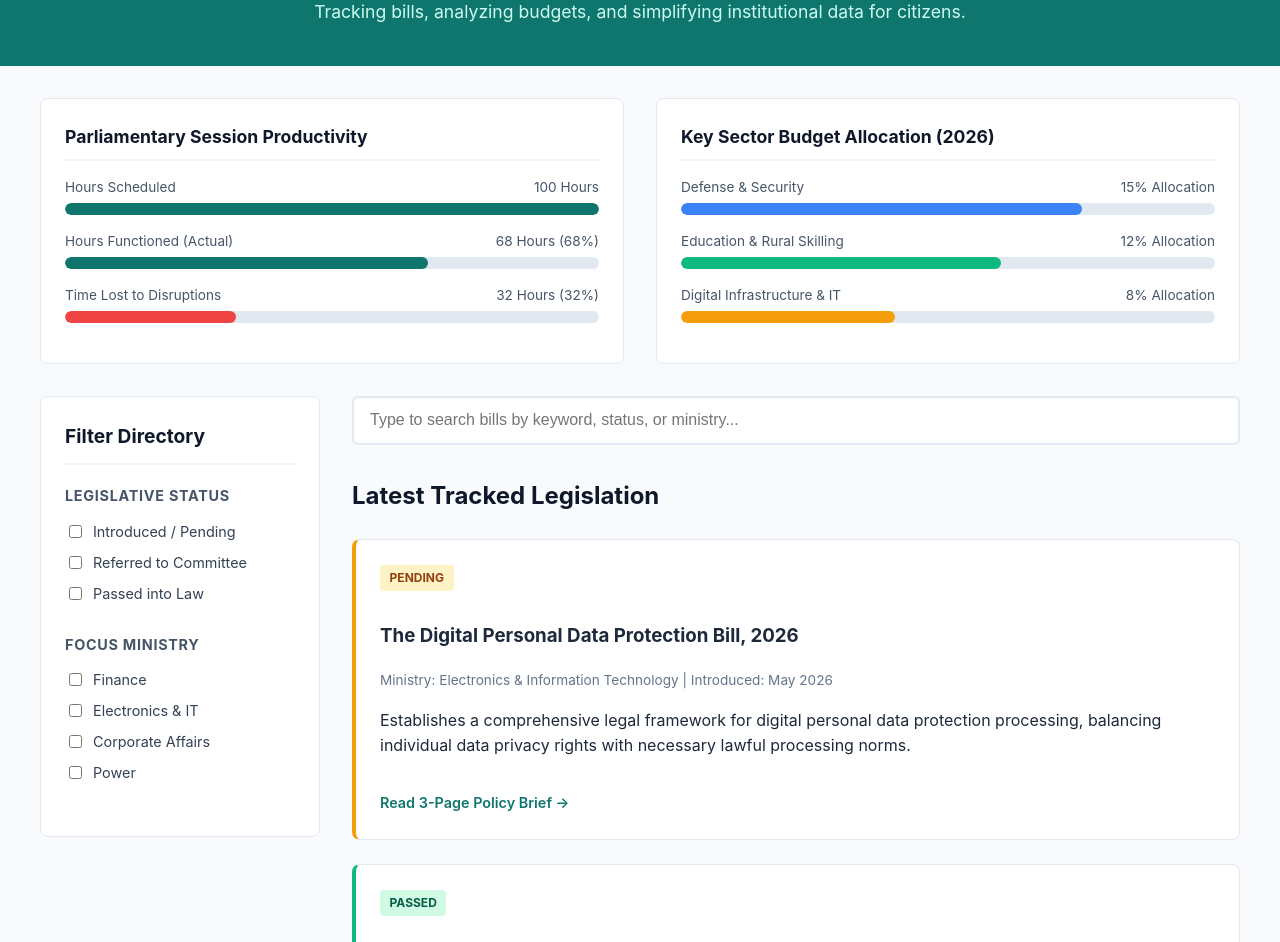
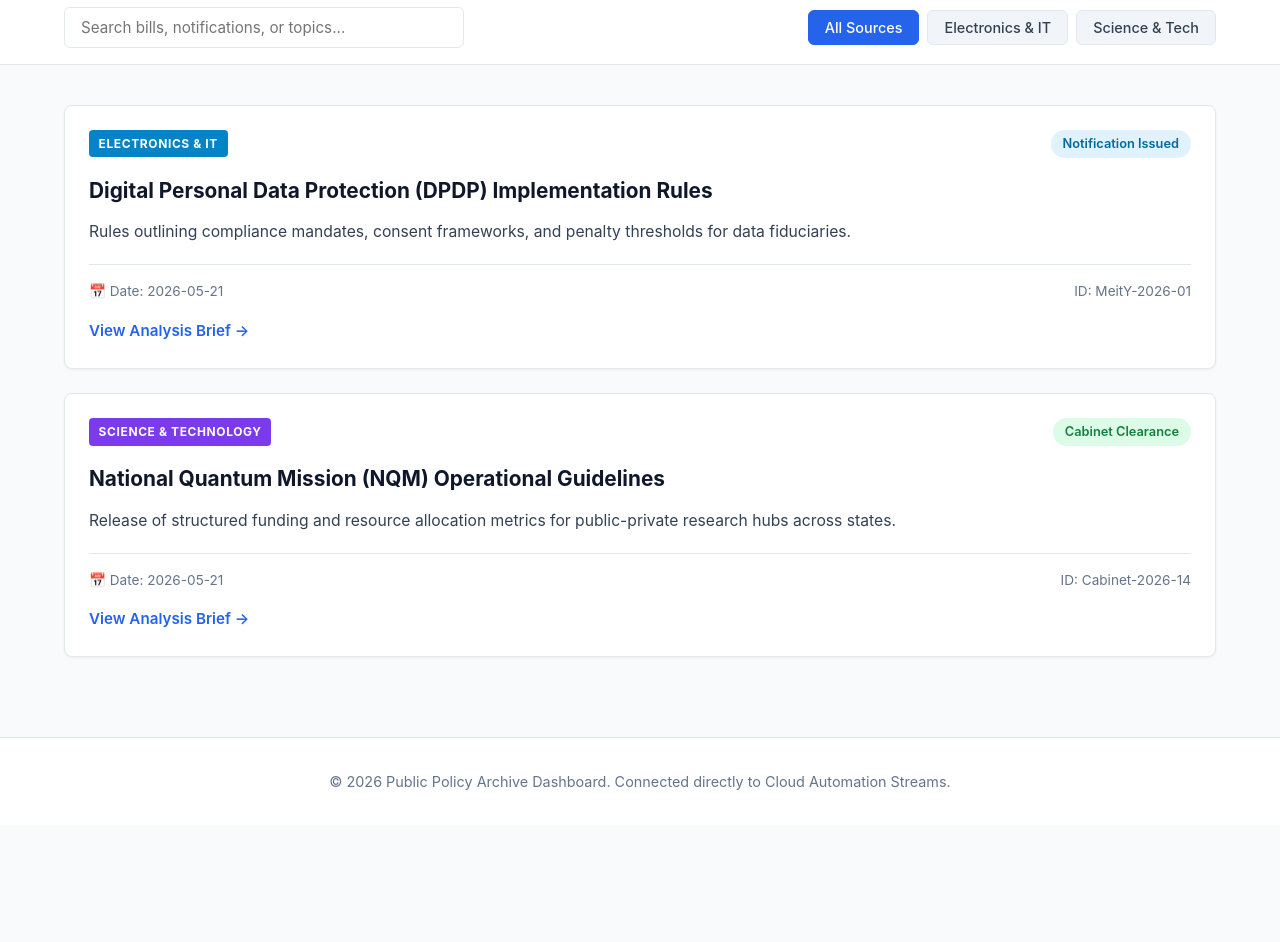
Before and after one commit to laksh14gaur-stack/ayhskal-ruag-research, a plain HTML site: page index.html in a window 1280 px wide. Shown: the part 169-1111 px from the top of the page. After the commit the page ends 994 px from the top, so only its background shows below. Drawn offline with Linux system fonts and the light colour scheme.

Commit message:
Update index.html

```diff
--- a/index.html
+++ b/index.html
@@ -3,425 +3,361 @@
 <head>
     <meta charset="UTF-8">
     <meta name="viewport" content="width=device-width, initial-scale=1.0">
-    <title>Ayhskal Ruag Policy Research - Dashboard</title>
+    <title>India Public Policy & Legislative Tracker</title>
     <style>
-        body {
-            font-family: -apple-system, BlinkMacSystemFont, "Segoe UI", Roboto, Arial, sans-serif;
-            line-height: 1.6;
+        :root {
+            --primary-color: #0f172a;
+            --secondary-color: #2563eb;
+            --bg-light: #f8fafc;
+            --border-color: #e2e8f0;
+            --text-main: #334155;
+            --text-dark: #0f172a;
+            --meity-color: #0284c7;
+            --dst-color: #7c3aed;
+            --generic-ministry: #475569;
+        }
+
+        * {
+            box-sizing: border-box;
             margin: 0;
             padding: 0;
-            background-color: #f8fafc;
-            color: #1e293b;
+            font-family: -apple-system, BlinkMacSystemFont, "Segoe UI", Roboto, "Helvetica Neue", Arial, sans-serif;
         }
 
-        /* Header Navigation */
+        body {
+            background-color: var(--bg-light);
+            color: var(--text-main);
+            line-height: 1.6;
+        }
+
         header {
-            background-color: #0f172a;
-            color: #ffffff;
-            padding: 1rem 2rem;
+            background-color: var(--primary-color);
+            color: white;
+            padding: 2rem 5%;
+            border-bottom: 4px solid var(--secondary-color);
+        }
+
+        .header-container {
+            max-width: 1200px;
+            margin: 0 auto;
+        }
+
+        header h1 {
+            font-size: 2.2rem;
+            font-weight: 700;
+            letter-spacing: -0.05em;
+            margin-bottom: 0.5rem;
+        }
+
+        header p {
+            color: #94a3b8;
+            font-size: 1.1rem;
+        }
+
+        nav {
+            background-color: white;
+            border-bottom: 1px solid var(--border-color);
+            padding: 1rem 5%;
+            position: sticky;
+            top: 0;
+            z-index: 100;
+        }
+
+        .nav-container {
+            max-width: 1200px;
+            margin: 0 auto;
             display: flex;
             justify-content: space-between;
             align-items: center;
+            flex-wrap: wrap;
+            gap: 1rem;
         }
 
-        header h1 {
-            margin: 0;
-            font-size: 1.4rem;
-            font-weight: 700;
-            letter-spacing: -0.03em;
+        .search-box {
+            position: relative;
+            flex: 1;
+            max-width: 400px;
         }
 
-        nav a {
-            color: #cbd5e1;
-            text-decoration: none;
-            margin-left: 1.5rem;
+        .search-box input {
+            width: 100%;
+            padding: 0.6rem 1rem;
+            border: 1px solid var(--border-color);
+            border-radius: 6px;
             font-size: 0.95rem;
-        }
-
-        nav a:hover {
-            color: #ffffff;
-        }
-
-        /* Hero Banner */
-        .hero {
-            background-color: #0f766e;
-            color: #ffffff;
-            padding: 2.5rem 2rem;
-            text-align: center;
-        }
-
-        .hero h2 {
-            margin: 0 0 0.5rem 0;
-            font-size: 2rem;
-        }
-
-        .hero p {
-            margin: 0;
-            color: #ccfbf1;
-            font-size: 1.1rem;
-        }
-
-        /* Visual Data Analytics Section */
-        .analytics-container {
-            max-width: 1200px;
-            margin: 2rem auto 0 auto;
-            padding: 0 1rem;
-            display: grid;
-            grid-template-columns: 1fr 1fr;
-            gap: 2rem;
-        }
-
-        @media (max-width: 768px) {
-            .analytics-container { grid-template-columns: 1fr; }
-        }
-
-        .chart-card {
-            background: #ffffff;
-            padding: 1.5rem;
-            border-radius: 8px;
-            border: 1px solid #e2e8f0;
-        }
-
-        .chart-card h3 {
-            margin: 0 0 1rem 0;
-            color: #0f172a;
-            font-size: 1.1rem;
-            border-bottom: 2px solid #f1f5f9;
-            padding-bottom: 0.5rem;
-        }
-
-        .chart-row {
-            margin-bottom: 1rem;
-        }
-
-        .chart-label {
-            display: flex;
-            justify-content: space-between;
-            font-size: 0.85rem;
-            color: #475569;
-            margin-bottom: 0.25rem;
-        }
-
-        .bar-bg {
-            background-color: #e2e8f0;
-            height: 12px;
-            border-radius: 6px;
-            width: 100%;
-            overflow: hidden;
-        }
-
-        .bar-fill {
-            background-color: #0f766e;
-            height: 100%;
-            border-radius: 6px;
-        }
-
-        .bar-fill.accent-one { background-color: #3b82f6; }
-        .bar-fill.accent-two { background-color: #f59e0b; }
-        .bar-fill.accent-three { background-color: #10b981; }
-
-        /* Main Layout Grid */
-        .container {
-            max-width: 1200px;
-            margin: 2rem auto;
-            padding: 0 1rem;
-            display: grid;
-            grid-template-columns: 280px 1fr;
-            gap: 2rem;
-        }
-
-        @media (max-width: 768px) {
-            .container { grid-template-columns: 1fr; }
-        }
-
-        /* Sidebar styles */
-        aside {
-            background: #ffffff;
-            padding: 1.5rem;
-            border-radius: 8px;
-            border: 1px solid #e2e8f0;
-            height: fit-content;
-        }
-
-        aside h3 {
-            margin-top: 0;
-            color: #0f172a;
-            border-bottom: 2px solid #f1f5f9;
-            padding-bottom: 0.75rem;
-            font-size: 1.2rem;
-        }
-
-        .filter-section {
-            margin-bottom: 1.75rem;
-        }
-
-        .filter-section h4 {
-            margin: 0 0 0.75rem 0;
-            color: #475569;
-            font-size: 0.9rem;
-            text-transform: uppercase;
-            letter-spacing: 0.05em;
-        }
-
-        .checkbox-group {
-            display: flex;
-            flex-direction: column;
-            gap: 0.5rem;
-        }
-
-        .checkbox-label {
-            display: flex;
-            align-items: center;
-            gap: 0.5rem;
-            font-size: 0.9rem;
-            color: #334155;
-            cursor: pointer;
-        }
-
-        /* Main Content Area */
-        main {
-            display: flex;
-            flex-direction: column;
-            gap: 1.5rem;
-        }
-
-        main h2 {
-            margin: 0;
-            color: #0f172a;
-            font-size: 1.5rem;
-        }
-
-        /* Search Bar */
-        .search-container {
-            margin-bottom: 0.5rem;
-        }
-
-        .search-input {
-            width: 100%;
-            padding: 0.85rem 1rem;
-            font-size: 1rem;
-            border: 2px solid #e2e8f0;
-            border-radius: 6px;
-            background-color: #ffffff;
-            color: #1e293b;
-            box-sizing: border-box;
             outline: none;
             transition: border-color 0.2s;
         }
 
-        .search-input:focus {
-            border-color: #0f766e;
+        .search-box input:focus {
+            border-color: var(--secondary-color);
         }
 
-        /* Bill Cards */
+        .filter-group {
+            display: flex;
+            gap: 0.5rem;
+        }
+
+        .filter-btn {
+            background-color: #f1f5f9;
+            border: 1px solid var(--border-color);
+            padding: 0.5rem 1rem;
+            border-radius: 6px;
+            cursor: pointer;
+            font-size: 0.9rem;
+            font-weight: 500;
+            color: var(--text-main);
+            transition: all 0.2s;
+        }
+
+        .filter-btn:hover, .filter-btn.active {
+            background-color: var(--secondary-color);
+            color: white;
+            border-color: var(--secondary-color);
+        }
+
+        main {
+            max-width: 1200px;
+            margin: 2.5rem auto;
+            padding: 0 1.5rem;
+        }
+
+        .dashboard-grid {
+            display: grid;
+            grid-template-columns: 1fr;
+            gap: 1.5rem;
+        }
+
         .bill-card {
-            background: #ffffff;
+            background: white;
+            border: 1px solid var(--border-color);
+            border-radius: 8px;
             padding: 1.5rem;
-            border-radius: 8px;
-            border: 1px solid #e2e8f0;
+            box-shadow: 0 1px 3px rgba(0,0,0,0.05);
             transition: transform 0.2s, box-shadow 0.2s;
         }
 
         .bill-card:hover {
             transform: translateY(-2px);
-            box-shadow: 0 10px 15px -3px rgba(0, 0, 0, 0.05);
+            box-shadow: 0 4px 6px -1px rgba(0, 0, 0, 0.1);
         }
 
-        .bill-card.pending { border-left: 4px solid #f59e0b; }
-        .bill-card.passed { border-left: 4px solid #10b981; }
-        .bill-card.committee { border-left: 4px solid #3b82f6; }
+        .bill-header {
+            display: flex;
+            justify-content: space-between;
+            align-items: center;
+            margin-bottom: 1rem;
+            flex-wrap: wrap;
+            gap: 0.5rem;
+        }
 
-        .status-tag {
-            display: inline-block;
-            padding: 0.2rem 0.6rem;
+        .ministry-tag {
+            font-size: 0.75rem;
+            text-transform: uppercase;
+            font-weight: 700;
+            letter-spacing: 0.05em;
+            padding: 0.25rem 0.6rem;
             border-radius: 4px;
-            font-size: 0.75rem;
-            font-weight: bold;
-            text-transform: uppercase;
+            color: white;
+        }
+
+        .tag-meity { background-color: var(--meity-color); }
+        .tag-dst { background-color: var(--dst-color); }
+        .tag-generic { background-color: var(--generic-ministry); }
+
+        .status-badge {
+            font-size: 0.8rem;
+            font-weight: 600;
+            padding: 0.25rem 0.75rem;
+            border-radius: 9999px;
+        }
+
+        .badge-active { background-color: #e0f2fe; color: #0369a1; }
+        .badge-approved { background-color: #dcfce7; color: #15803d; }
+        .badge-published { background-color: #f0fdf4; color: #166534; }
+        .badge-pending { background-color: #fef3c7; color: #b45309; }
+
+        .bill-title {
+            color: var(--text-dark);
+            font-size: 1.3rem;
+            font-weight: 700;
             margin-bottom: 0.75rem;
         }
 
-        .status-tag.pending { background-color: #fef3c7; color: #92400e; }
-        .status-tag.passed { background-color: #d1fae5; color: #065f46; }
-        .status-tag.committee { background-color: #dbeafe; color: #1e40af; }
+        .bill-summary {
+            color: var(--text-main);
+            font-size: 0.98rem;
+            margin-bottom: 1.25rem;
+        }
 
-        .bill-meta {
+        .bill-footer {
+            display: flex;
+            justify-content: space-between;
+            align-items: center;
+            border-top: 1px solid var(--border-color);
+            padding-top: 1rem;
             font-size: 0.85rem;
             color: #64748b;
-            margin-bottom: 1rem;
+            flex-wrap: wrap;
+            gap: 0.5rem;
         }
 
-        .brief-link {
+        .view-brief-btn {
             display: inline-block;
             margin-top: 1rem;
-            color: #0f766e;
+            color: var(--secondary-color);
             text-decoration: none;
             font-weight: 600;
-            font-size: 0.9rem;
+            font-size: 0.95rem;
         }
 
-        .brief-link:hover {
+        .view-brief-btn:hover {
             text-decoration: underline;
+        }
+
+        .error-text {
+            text-align: center;
+            padding: 3rem;
+            background: #fff;
+            border: 1px solid var(--border-color);
+            border-radius: 8px;
+            color: #94a3b8;
         }
 
         footer {
             text-align: center;
             padding: 2rem;
-            background-color: #0f172a;
-            color: #94a3b8;
-            font-size: 0.85rem;
-            margin-top: 4rem;
+            color: #64748b;
+            font-size: 0.9rem;
+            margin-top: 5rem;
+            border-top: 1px solid var(--border-color);
+            background: white;
         }
     </style>
 </head>
 <body>
 
     <header>
-        <h1>Ayhskal Ruag Policy Research</h1>
-        <nav>
-            <a href="#">Home</a>
-            <a href="#">Bills</a>
-            <a href="#">Committee Reports</a>
-            <a href="#">Budgets</a>
-        </nav>
+        <div class="header-container">
+            <h1>India Legislative & Public Policy Tracker</h1>
+            <p>Automated tracking of central ministries, regulatory updates, and gazette notifications</p>
+        </div>
     </header>
 
-    <section class="hero">
-        <h2>Independent Legislative & Policy Analysis</h2>
-        <p>Tracking bills, analyzing budgets, and simplifying institutional data for citizens.</p>
-    </section>
-
-    <!-- Visual Data Analytics Section -->
-    <div class="analytics-container">
-        <div class="chart-card">
-            <h3>Parliamentary Session Productivity</h3>
-            <div class="chart-row">
-                <div class="chart-label"><span>Hours Scheduled</span> <span>100 Hours</span></div>
-                <div class="bar-bg"><div class="bar-fill" style="width: 100%;"></div></div>
+    <nav>
+        <div class="nav-container">
+            <div class="search-box">
+                <input type="text" id="policySearch" placeholder="Search bills, notifications, or topics...">
             </div>
-            <div class="chart-row">
-                <div class="chart-label"><span>Hours Functioned (Actual)</span> <span>68 Hours (68%)</span></div>
-                <div class="bar-bg"><div class="bar-fill" style="width: 68%;"></div></div>
-            </div>
-            <div class="chart-row">
-                <div class="chart-label"><span>Time Lost to Disruptions</span> <span>32 Hours (32%)</span></div>
-                <div class="bar-bg"><div class="bar-fill" style="width: 32%; background-color: #ef4444;"></div></div>
+            <div class="filter-group">
+                <button class="filter-btn active" onclick="filterMinistry('all', this)">All Sources</button>
+                <button class="filter-btn" onclick="filterMinistry('meity', this)">Electronics & IT</button>
+                <button class="filter-btn" onclick="filterMinistry('dst', this)">Science & Tech</button>
             </div>
         </div>
+    </nav>
 
-        <div class="chart-card">
-            <h3>Key Sector Budget Allocation (2026)</h3>
-            <div class="chart-row">
-                <div class="chart-label"><span>Defense & Security</span> <span>15% Allocation</span></div>
-                <div class="bar-bg"><div class="bar-fill accent-one" style="width: 75%;"></div></div>
+    <main>
+        <div class="dashboard-grid" id="bills-container">
             </div>
-            <div class="chart-row">
-                <div class="chart-label"><span>Education & Rural Skilling</span> <span>12% Allocation</span></div>
-                <div class="bar-bg"><div class="bar-fill accent-three" style="width: 60%;"></div></div>
-            </div>
-            <div class="chart-row">
-                <div class="chart-label"><span>Digital Infrastructure & IT</span> <span>8% Allocation</span></div>
-                <div class="bar-bg"><div class="bar-fill accent-two" style="width: 40%;"></div></div>
-            </div>
-        </div>
-    </div>
-
-    <div class="container">
-
-        <!-- Left Sidebar Filter Directory -->
-        <aside>
-            <h3>Filter Directory</h3>
-
-            <div class="filter-section">
-                <h4>Legislative Status</h4>
-                <div class="checkbox-group">
-                    <label class="checkbox-label"><input type="checkbox" class="status-checkbox" value="pending"> Introduced / Pending</label>
-                    <label class="checkbox-label"><input type="checkbox" class="status-checkbox" value="committee"> Referred to Committee</label>
-                    <label class="checkbox-label"><input type="checkbox" class="status-checkbox" value="passed"> Passed into Law</label>
-                </div>
-            </div>
-
-            <div class="filter-section">
-                <h4>Focus Ministry</h4>
-                <div class="checkbox-group">
-                    <label class="checkbox-label"><input type="checkbox" class="ministry-checkbox" value="finance"> Finance</label>
-                    <label class="checkbox-label"><input type="checkbox" class="ministry-checkbox" value="electronics-it"> Electronics & IT</label>
-                    <label class="checkbox-label"><input type="checkbox" class="ministry-checkbox" value="corporate-affairs"> Corporate Affairs</label>
-                    <label class="checkbox-label"><input type="checkbox" class="ministry-checkbox" value="power"> Power</label>
-                </div>
-            </div>
-        </aside>
-
-        <!-- Right Content Area -->
-        <main>
-            <div class="search-container">
-                <input type="text" id="billSearch" class="search-input" placeholder="Type to search bills by keyword, status, or ministry...">
-            </div>
-
-            <h2>Latest Tracked Legislation</h2>
-
-            <div class="bill-card pending" data-status="pending" data-ministry="electronics-it">
-                <span class="status-tag pending">Pending</span>
-                <h3>The Digital Personal Data Protection Bill, 2026</h3>
-                <div class="bill-meta">Ministry: Electronics & Information Technology | Introduced: May 2026</div>
-                <p>Establishes a comprehensive legal framework for digital personal data protection processing, balancing individual data privacy rights with necessary lawful processing norms.</p>
-                <a href="brief.html" class="brief-link">Read 3-Page Policy Brief →</a>
-            </div>
-
-            <div class="bill-card passed" data-status="passed" data-ministry="corporate-affairs">
-                <span class="status-tag passed">Passed</span>
-                <h3>The Insolvency and Bankruptcy Code (Amendment) Bill</h3>
-                <div class="bill-meta">Ministry: Corporate Affairs | Passed: March 2026</div>
-                <p>An Act optimizing institutional frameworks to implement faster judicial resolution timelines specifically designed to insulate micro, small, and medium enterprises (MSMEs).</p>
-                <a href="#" class="brief-link">Read 2-Page Policy Brief →</a>
-            </div>
-
-            <div class="bill-card committee" data-status="committee" data-ministry="power">
-                <span class="status-tag committee">Referred to Committee</span>
-                <h3>The Energy Conservation (Amendment) Bill</h3>
-                <div class="bill-meta">Ministry: Power | Under Review Since: April 2026</div>
-                <p>Aims to introduce carbon credit trading architectures and mandate non-fossil fuel energy sources for industrial manufacturing entities to meet international sustainability goals.</p>
-                <a href="#" class="brief-link">Read Standing Committee Report Summary →</a>
-            </div>
-
-        </main>
-    </div>
+    </main>
 
     <footer>
-        <p>© 2026 Ayhskal Ruag Policy Research. Non-partisan, independent research repository.</p>
+        <p>&copy; 2026 Public Policy Archive Dashboard. Connected directly to Cloud Automation Streams.</p>
     </footer>
 
-    <!-- Multi-Filter Interactive JavaScript -->
     <script>
-        const searchInput = document.getElementById('billSearch');
-        const checkboxes = document.querySelectorAll('aside input[type="checkbox"]');
-        const billCards = document.querySelectorAll('.bill-card');
+        let allBills = []; // Cache dataset for filtering and real-time search
 
-        function filterContent() {
-            const searchText = searchInput.value.toLowerCase();
-            const activeStatuses = Array.from(document.querySelectorAll('.status-checkbox:checked')).map(cb => cb.value);
-            const activeMinistries = Array.from(document.querySelectorAll('.ministry-checkbox:checked')).map(cb => cb.value);
+        async function loadLiveBills() {
+            const container = document.getElementById('bills-container');
 
-            billCards.forEach(card => {
-                const cardText = card.innerText.toLowerCase();
-                const cardStatus = card.getAttribute('data-status');
-                const cardMinistry = card.getAttribute('data-ministry');
+            try {
+                // Fetch the pipeline data file updated by your cloud actions
+                const response = await fetch('./bills.json');
+                allBills = await response.json();
 
-                const matchesSearch = cardText.includes(searchText);
-                const matchesStatus = activeStatuses.length === 0 || activeStatuses.includes(cardStatus);
-                const matchesMinistry = activeMinistries.length === 0 || activeMinistries.includes(cardMinistry);
+                renderCards(allBills);
 
-                if (matchesSearch && matchesStatus && matchesMinistry) {
-                    card.style.display = "";
-                } else {
-                    card.style.display = "none";
-                }
+            } catch (error) {
+                console.error("Error loading automated policy stream:", error);
+                container.innerHTML = `
+                    <div class="error-text">
+                        <h3>Temporary Pipeline Synchronization Notice</h3>
+                        <p>The legislative database is performing an automatic refresh or parsing cycle. Please check back in a few moments.</p>
+                    </div>`;
+            }
+        }
+
+        function renderCards(dataset) {
+            const container = document.getElementById('bills-container');
+            container.innerHTML = '';
+
+            if (dataset.length === 0) {
+                container.innerHTML = '<div class="error-text"><p>No items match your active filter criteria.</p></div>';
+                return;
+            }
+
+            dataset.forEach(bill => {
+                const card = document.createElement('div');
+                card.className = 'bill-card';
+
+                // Safety guard for ministry formatting
+                const currentSlug = bill.ministry_slug || 'generic';
+
+                card.innerHTML = `
+                    <div class="bill-header">
+                        <span class="ministry-tag tag-${currentSlug}">${bill.ministry}</span>
+                        <span class="status-badge badge-${bill.status.toLowerCase()}">${bill.status_label}</span>
+                    </div>
+                    <h3 class="bill-title">${bill.title}</h3>
+                    <p class="bill-summary">${bill.summary}</p>
+                    <div class="bill-footer">
+                        <span>📅 Date: ${bill.date}</span>
+                        <span>ID: ${bill.bill_number}</span>
+                    </div>
+                    <a href="brief.html?id=${bill.bill_number}" class="view-brief-btn">View Analysis Brief →</a>
+                `;
+                container.appendChild(card);
             });
         }
 
-        searchInput.addEventListener('keyup', filterContent);
-        checkboxes.forEach(cb => cb.addEventListener('change', filterContent));
+        // Live Filtering Logic
+        function filterMinistry(slug, element) {
+            // Manage UI Button State
+            document.querySelectorAll('.filter-btn').forEach(btn => btn.classList.remove('active'));
+            element.classList.add('active');
+
+            // Reset search input value when using categories
+            document.getElementById('policySearch').value = '';
+
+            if (slug === 'all') {
+                renderCards(allBills);
+            } else {
+                const filtered = allBills.filter(bill => bill.ministry_slug === slug);
+                renderCards(filtered);
+            }
+        }
+
+        // Live Keyword Text Search
+        document.getElementById('policySearch').addEventListener('input', (e) => {
+            const keyword = e.target.value.toLowerCase();
+
+            // Remove active tags on category buttons while typing text search
+            document.querySelectorAll('.filter-btn').forEach(btn => btn.classList.remove('active'));
+            document.querySelector('.filter-btn[onclick*="all"]').classList.add('active');
+
+            const filtered = allBills.filter(bill => {
+                return bill.title.toLowerCase().includes(keyword) ||
+                       bill.summary.toLowerCase().includes(keyword) ||
+                       bill.ministry.toLowerCase().includes(keyword) ||
+                       bill.bill_number.toLowerCase().includes(keyword);
+            });
+            renderCards(filtered);
+        });
+
+        // Initialize Engine
+        document.addEventListener('DOMContentLoaded', loadLiveBills);
     </script>
-
 </body>
 </html>
```
